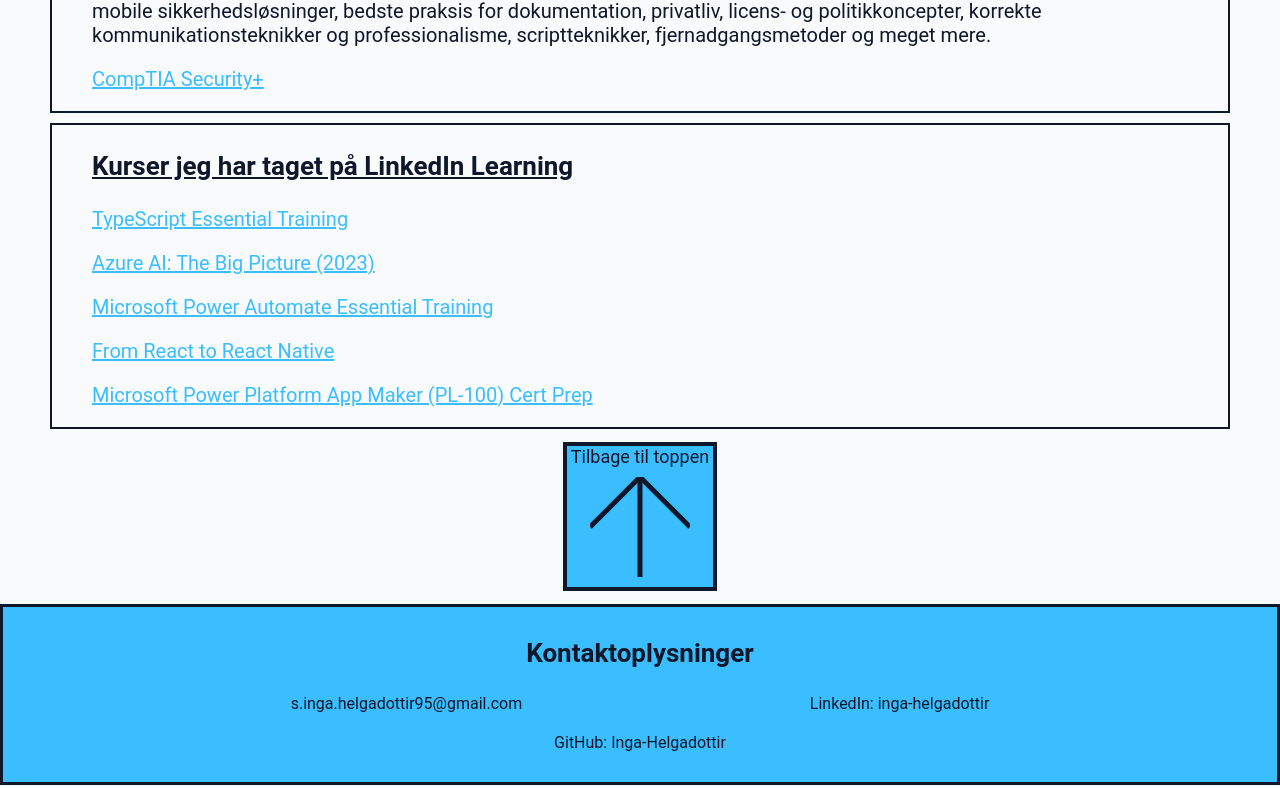
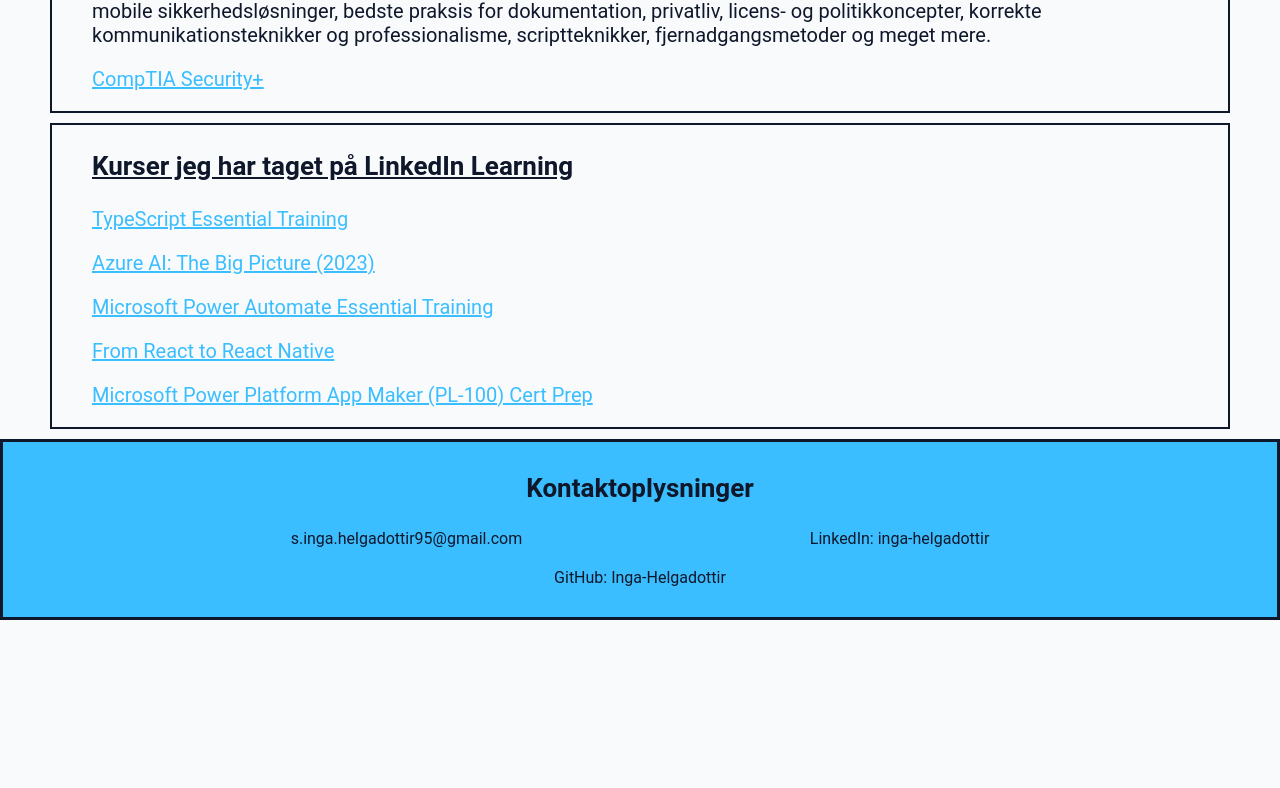
Before and after one commit to Inga-Helgadottir/CodeCV, a React (Create React App) app: page /Courses in a window 1280 px wide. Shown: the part 1060-1848 px from the top of the page. After the commit the page ends 1683 px from the top, so only its background shows below. Built offline with nearby package versions, Linux system fonts and the light colour scheme.

Commit message:
code clean up

```diff
--- a/src/App.jsx
+++ b/src/App.jsx
@@ -5,7 +5,6 @@ import Footer from "./Components/PageParts/Footer";
 import Header from "./Components/PageParts/Header";
 import NavBar from "./Components/PageParts/NavBar";
 import { useState } from "react";
-import BackToTheTopComponent from "./Components/PageParts/BackToTheTopComponent";
 import { getCurrentLanguage } from "./Components/GetCurrentLanguage";
 import { BrowserRouter, Routes, Route } from "react-router-dom";
 import AboutMe from "./Components/Pages/AboutMe";
@@ -81,7 +80,6 @@ const App = () => {
           />
         </Routes>
 
-        <BackToTheTopComponent currentLanguage={currentLanguage} />
         <Footer currentLanguage={currentLanguage} />
       </div>
     </BrowserRouter>
--- a/src/Components/GetCurrentLanguage.jsx
+++ b/src/Components/GetCurrentLanguage.jsx
@@ -28,8 +28,6 @@ export const getText = (whichText) => {
         return English.NoPage_eng;
       case "FooterHeading":
         return English.FooterHeading_eng;
-      case "BackToTheTopComponentText":
-        return English.BackToTheTopComponentText_eng;
       case "LightDarkMode":
         return English.LightDarkMode_eng;
       default:
@@ -55,8 +53,6 @@ export const getText = (whichText) => {
         return Dansk.NoPage_dk;
       case "FooterHeading":
         return Dansk.FooterHeading_dk;
-      case "BackToTheTopComponentText":
-        return Dansk.BackToTheTopComponentText_dk;
       case "LightDarkMode":
         return Dansk.LightDarkMode_dk;
       default:
--- a/src/Components/PageParts/BackToTheTopComponent.jsx
+++ /dev/null
@@ -1,22 +0,0 @@
-import React from "react";
-import "../../Styles/BackToTheTopComponent.css";
-import Arrow from "./Arrow";
-import { getText } from "../../Components/GetCurrentLanguage";
-import { useState, useEffect } from "react";
-
-const BackToTheTopComponent = (currentLanguage) => {
-  const [text, setText] = useState();
-
-  useEffect(() => {
-    setText(getText("BackToTheTopComponentText"));
-  }, [currentLanguage]);
-
-  return (
-    <a id="backToTheTopArrowButton" href="#top">
-      {text}
-      <Arrow props={{ arrow: "Top" }} />
-    </a>
-  );
-};
-
-export default BackToTheTopComponent;
--- a/src/Styles/BackToTheTopComponent.css
+++ /dev/null
@@ -1,32 +0,0 @@
-#backToTheTopArrowButton {
-  display: flex;
-  flex-direction: column;
-  background-color: var(--backToTheTopBackgroundColor);
-  border: solid 4px var(--backToTheTopArrowTextAndBorderColor);
-  color: var(--backToTheTopArrowTextAndBorderColor);
-  font-size: large;
-  text-decoration: none;
-  scroll-behavior: smooth;
-  text-align: center;
-  margin: 1% 44%;
-}
-
-#backToTheTopArrowButton:hover {
-  background-color: var(--backToTheTopBackgroundColorHover);
-  border: solid 4px var(--backToTheTopArrowTextAndBorderColorHover);
-  color: var(--backToTheTopArrowTextAndBorderColorHover);
-}
-
-#backToTheTopArrowButton svg {
-  margin: 10px auto;
-}
-
-#backToTheTopArrowButton .arrowLine {
-  stroke: var(--backToTheTopArrowTextAndBorderColor);
-  stroke-width: 5px;
-}
-
-#backToTheTopArrowButton:hover .arrowLine {
-  stroke: var(--backToTheTopArrowTextAndBorderColorHover);
-  stroke-width: 5px;
-}
--- a/src/Styles/Footer.css
+++ b/src/Styles/Footer.css
@@ -18,7 +18,6 @@ footer {
   padding-top: 20px;
 }
 
-/* Responsive */
 @media only screen and (max-width: 452px) {
   .footerDiv {
     flex-direction: column;
--- a/src/Text/Dansk.jsx
+++ b/src/Text/Dansk.jsx
@@ -191,6 +191,4 @@ export const NoPage_dk = {
 
 export const FooterHeading_dk = "Kontaktoplysninger";
 
-export const BackToTheTopComponentText_dk = "Tilbage til toppen";
-
 export const LightDarkMode_dk = ["Lys tilstand", "Mørk tilstand"];
--- a/src/Text/English.jsx
+++ b/src/Text/English.jsx
@@ -194,6 +194,4 @@ export const NoPage_eng = {
 
 export const FooterHeading_eng = "Contact information";
 
-export const BackToTheTopComponentText_eng = "Back to the top";
-
 export const LightDarkMode_eng = ["Light mode", "Dark mode"];
```
